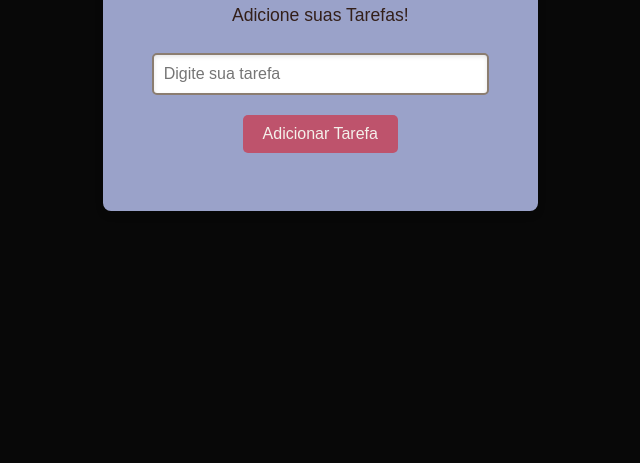
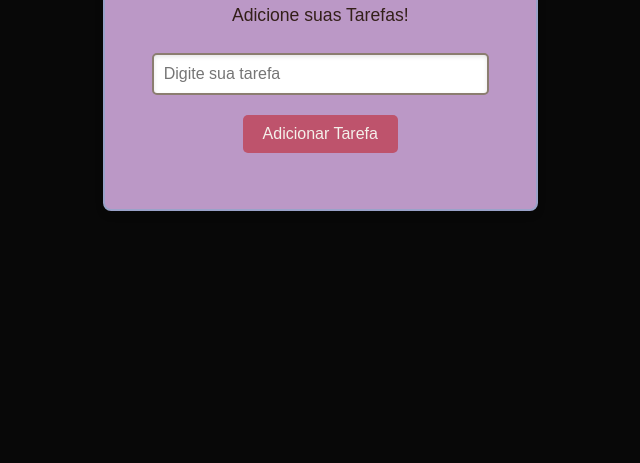
Before and after one commit to raquelchh/Lista-de-tarefas-web, a plain HTML site: page index.html in a window 1280 px wide. Shown: the part 337-800 px from the top of the page, without its empty margins (320-960 px from the left). Drawn offline with Linux system fonts and the light colour scheme.

Commit message:
mudando cor do body

```diff
--- a/style.css
+++ b/style.css
@@ -11,7 +11,7 @@
 }
 .container {
     text-align: center;
-    background-color:  #9aa2c9;
+    background-color:  #bb98c6;
     padding: 20px;
     border-radius: 8px;
     box-shadow: 0 4px 8px rgba(0, 0, 0, 0.1);
```
